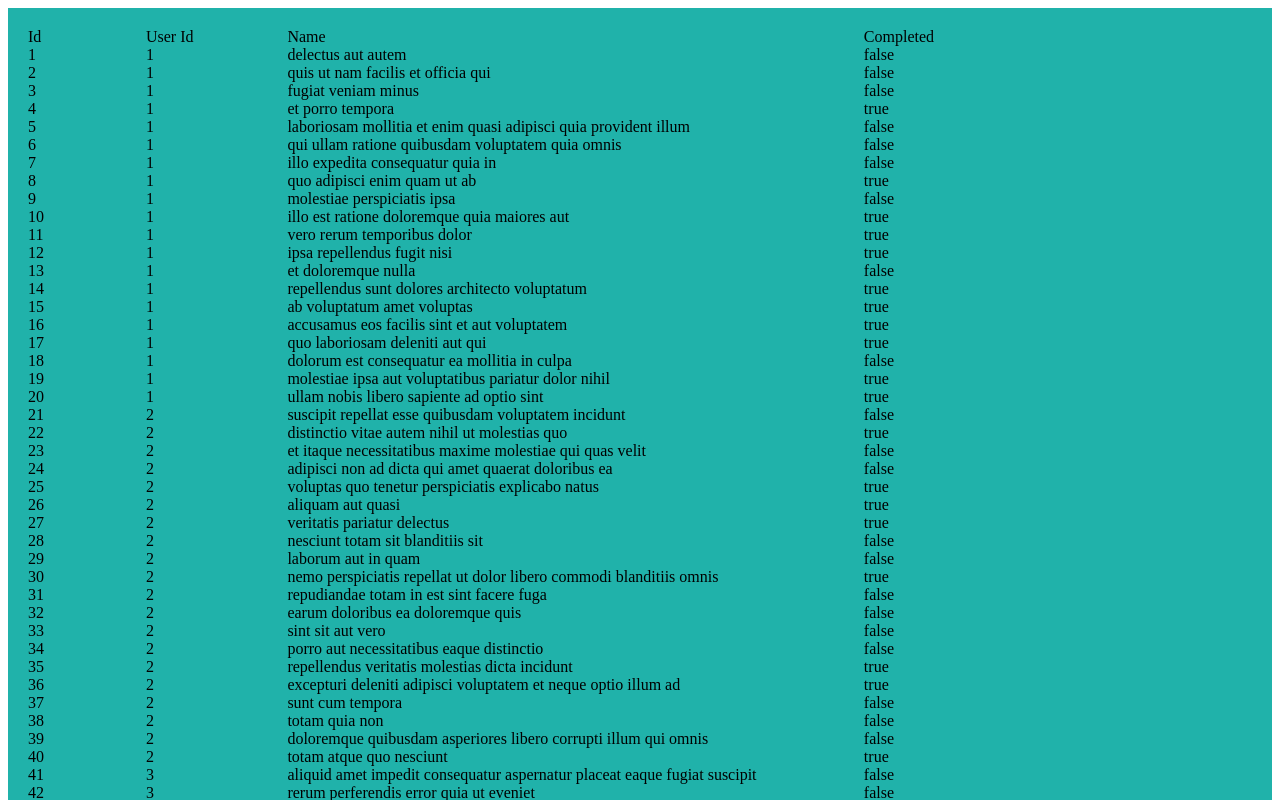
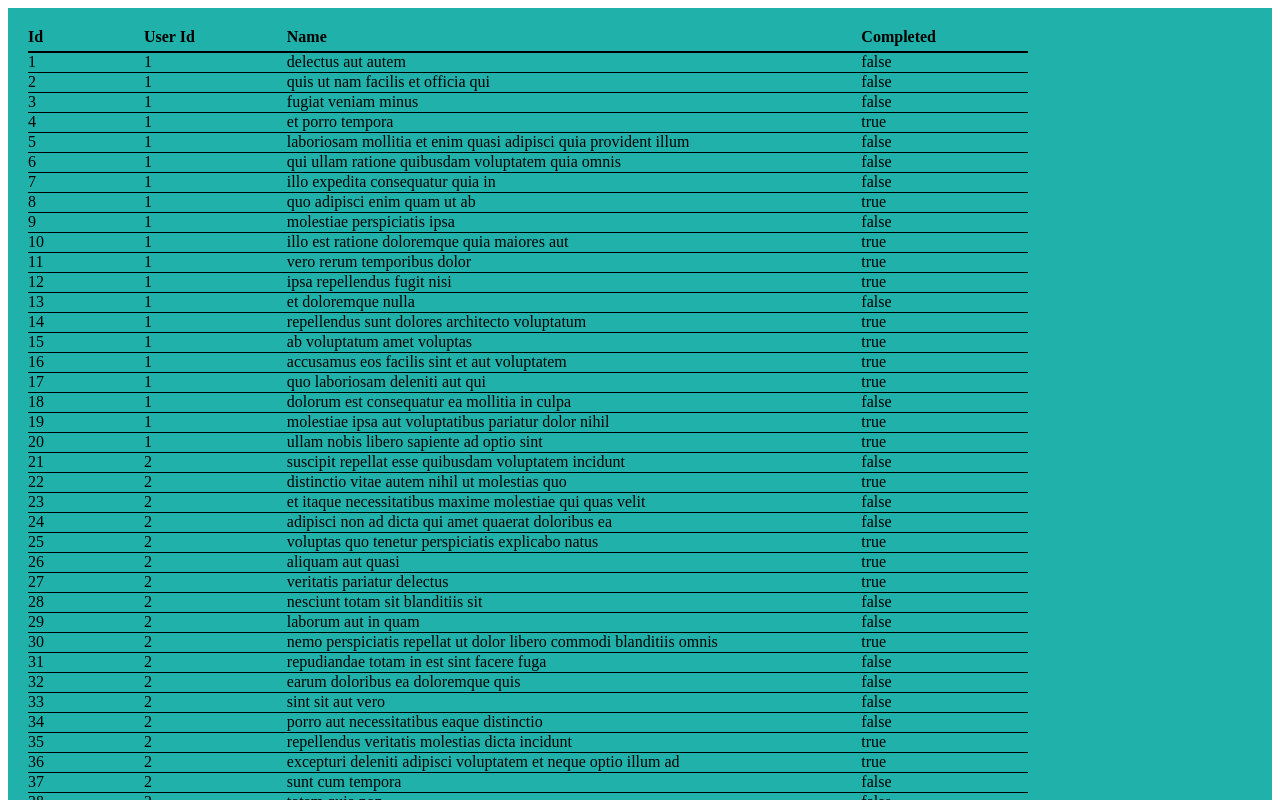
Before and after one commit to ShootingStar91/tabletable, a React (Vite) app: page / in a window 1280 px wide. Shown: the top 800 px of the page. Built offline with nearby package versions, Linux system fonts and the light colour scheme.

Commit message:
add default styles

```diff
--- a/src/App.tsx
+++ b/src/App.tsx
@@ -5,22 +5,23 @@ import { data, Todo } from './testData';
 const columns: Array<ColumnDefinition<Todo>> = [
   {
     title: 'Id',
-    getValue: (todo: Todo) => todo.id,
+    getValue: todo => todo.id,
     key: 'id',
   },
   {
     title: 'User Id',
-    getValue: (todo: Todo) => todo.userId,
+    getValue: todo => todo.userId,
     key: 'user-id',
   },
   {
     title: 'Name',
-    getValue: (todo: Todo) => todo.title,
+    getValue: todo => todo.title,
+    getSortValue: todo => todo.title.length,
     key: 'name',
   },
   {
     title: 'Completed',
-    getValue: (todo: Todo) => todo.completed.toString(),
+    getValue: todo => todo.completed.toString(),
     key: 'completed',
   },
 ];
--- a/src/TableTable/index.tsx
+++ b/src/TableTable/index.tsx
@@ -2,6 +2,13 @@ import { useState } from 'react';
 import { orderBy } from 'lodash';
 
 type CellContent = string | JSX.Element | number;
+
+const defaultBorderStyles = {
+  paddingBottom: '1px',
+  borderStyle: 'hidden hidden solid hidden',
+  borderColor: 'black',
+  borderWidth: '1px'
+};
 
 export type ColumnDefinition<T> = {
   title: CellContent;
@@ -13,11 +20,11 @@ export type ColumnDefinition<T> = {
 export const TableTable = <T,>({
   columns,
   data,
-  tableStyle
+  tableStyle,
 }: {
-  columns: Array<ColumnDefinition<T>>,
-  data: Array<T>,
-  tableStyle: React.CSSProperties | undefined,
+  columns: Array<ColumnDefinition<T>>;
+  data: Array<T>;
+  tableStyle: React.CSSProperties | undefined;
 }) => {
   const [sortMode, setSortMode] = useState<{
     col: ColumnDefinition<T>;
@@ -42,9 +49,9 @@ export const TableTable = <T,>({
 
   const getSortIcon = (col: ColumnDefinition<T>) => {
     if (col === sortMode?.col) {
-      return sortMode?.asc ? '[ASC]' : '[DESC]';
+      return sortMode?.asc ? '^' : 'v';
     }
-    return '';
+    return ' ';
   };
 
   const getSortValue = <T,>(col: ColumnDefinition<T>, item: T) => {
@@ -72,12 +79,18 @@ export const TableTable = <T,>({
       style={{
         display: 'grid',
         gridTemplateColumns: columns.map(() => 'auto').join(' '),
-        ...tableStyle
+        ...tableStyle,
       }}
     >
       {columns.map((col) => (
         <div
-          style={{ userSelect: 'none' }}
+          style={{
+            userSelect: 'none',
+            ...defaultBorderStyles,
+            paddingBottom: '5px',
+            borderWidth: '2px',
+            fontWeight: 'bold'
+          }}
           key={col.key}
           onClick={() => sortBy(col)}
         >
@@ -85,7 +98,13 @@ export const TableTable = <T,>({
         </div>
       ))}
       {dataCells.map((row, index) => (
-        <div key={`${row}-${index}`}>{row}</div>
+        <div
+          style={{...defaultBorderStyles
+          }}
+          key={`${row}-${index}`}
+        >
+          {row}
+        </div>
       ))}
     </div>
   );
```
